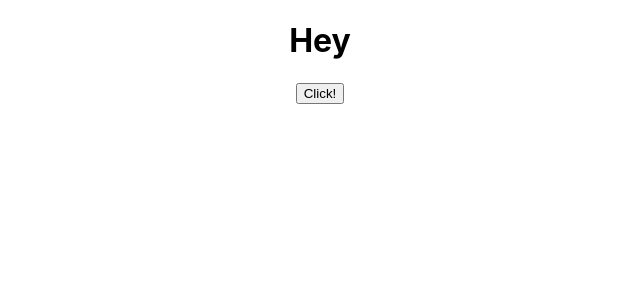
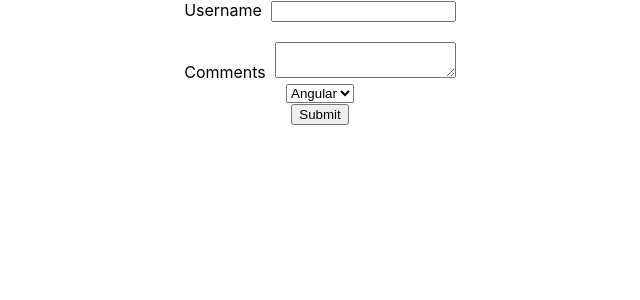
Before and after one commit to mayurpai/ReactJS, a React (Create React App) app: page / in a window 1280 px wide. Shown: the top 300 px of the page, without its empty margins (320-960 px from the left). Built offline with nearby package versions, Linux system fonts and the light colour scheme.

Commit message:
Forms, Conditional

```diff
--- a/src/App.js
+++ b/src/App.js
@@ -7,6 +7,14 @@ import Counter from "./components/Counter";
 import { Destructuring } from "./components/Destructuring";
 import FunctionClick from "./components/FunctionClick";
 import EventBind from "./components/EventBind";
+import ParentComponent from "./components/ParentComponent";
+import UserGreeting from "./components/UserGreeting";
+import NameList from "./components/NameList";
+import StyleSheet from "./components/StyleSheet";
+import "./appStyles.css";
+import styles from "./appStyles.module.css";
+import Form from "./components/Form";
+
 function App() {
   return (
     <div className="App">
@@ -25,7 +33,14 @@ function App() {
       {/* <Counter/> */}
       {/* <Destructuring name="Mayur" lname="Pai"></Destructuring> */}
       {/* <FunctionClick></FunctionClick> */}
-      <EventBind />
+      {/* <EventBind /> */}
+      {/* <ParentComponent /> */}
+      {/* <UserGreeting /> */}
+      {/* <NameList></NameList> */}
+      {/* <StyleSheet></StyleSheet>
+      <h1 className='error'>Error</h1>
+      <h1 className={styles.sucess}>Success</h1> */}
+      <Form></Form>
     </div>
   );
 }
--- /dev/null
+++ b/src/appStyles.css
@@ -0,0 +1,3 @@
+.error {
+    color: tomato;
+}
--- /dev/null
+++ b/src/appStyles.module.css
@@ -0,0 +1,3 @@
+.sucess {
+    color: seagreen;
+}
--- /dev/null
+++ b/src/components/ChildComponent.js
@@ -0,0 +1,9 @@
+import React from "react";
+
+export default function ChildComponent(props) {
+  return (
+    <div>
+      <button onClick={() => props.greetHandler('Mayur')}>Greet Parent</button>
+    </div>
+  );
+}
--- /dev/null
+++ b/src/components/Form.js
@@ -0,0 +1,71 @@
+import React, { Component } from "react";
+
+class Form extends Component {
+  constructor(props) {
+    super(props);
+
+    this.state = {
+      username: "",
+      textarea: "",
+      selection: "",
+    };
+  }
+
+  changeHandler = (event) => {
+    this.setState({
+      username: event.target.value,
+    });
+  };
+
+  changeHandlerTextArea = (event) => {
+    this.setState({
+      textarea: event.target.value,
+    });
+  };
+
+  changeHandlerSelection = (event) => {
+    this.setState({
+      selection: event.target.value,
+    });
+  };
+
+  handleSubmit = () => {
+    alert(
+      `${this.state.username} ${this.state.textarea} ${this.state.selection}`
+    );
+  };
+
+  render() {
+    const { username, textarea, selection } = this.state;
+    return (
+      <form onSubmit={this.handleSubmit}>
+        <div>
+          <label>Username &nbsp;</label>
+          <input
+            type="text"
+            value={username}
+            onChange={this.changeHandler}
+          ></input>
+          <div>
+            <br />
+            <label>Comments &nbsp;</label>
+            <textarea
+              value={textarea}
+              onChange={this.changeHandlerTextArea}
+            ></textarea>
+          </div>
+          <div>
+            <select value={selection} onChange={this.changeHandlerSelection}>
+              <option value="Angular">Angular</option>
+              <option value="React">React</option>
+              <option value="Vue">Vue</option>
+            </select>
+          </div>
+          <button type="submit">Submit</button>
+        </div>
+      </form>
+    );
+  }
+}
+
+export default Form;
--- /dev/null
+++ b/src/components/NameList.js
@@ -0,0 +1,32 @@
+import React from "react";
+
+function NameList() {
+  const names = ["Mayur", "Pai"];
+
+  const persons = [
+    {
+      id: 1,
+      fname: "Mayur",
+      lname: "Pai",
+    },
+    {
+      id: 2,
+      fname: "Swathi S",
+      lname: "Nayak",
+    },
+  ];
+  const personList = persons.map((person) => (
+    <h2>
+      My Name Is {person.fname} {person.lname}
+    </h2>
+  ));
+  const nameList = names.map((name) => <h2>{name}</h2>);
+  return (
+    <div>
+      <div>{nameList}</div>
+      <div>{personList}</div>
+    </div>
+  );
+}
+
+export default NameList;
--- /dev/null
+++ b/src/components/ParentComponent.js
@@ -0,0 +1,28 @@
+import React, { Component } from "react";
+import ChildComponent from "./ChildComponent";
+
+class ParentComponent extends Component {
+  constructor(props) {
+    super(props);
+
+    this.state = {
+      parentName: "Parent",
+    };
+
+    this.greetParent = this.greetParent.bind(this);
+  }
+
+  greetParent(childName) {
+    alert(`Hello ${this.state.parentName} From ${childName}`);
+  }
+
+  render() {
+    return (
+      <div>
+        <ChildComponent greetHandler={this.greetParent} />
+      </div>
+    );
+  }
+}
+
+export default ParentComponent;
--- /dev/null
+++ b/src/components/StyleSheet.js
@@ -0,0 +1,17 @@
+import React from "react";
+import "./myStyles.css";
+
+function StyleSheet() {
+  let heading = {
+    fontSize: "72px",
+    color: "red",
+  };
+  return (
+    <div>
+      <h1 className="primary size">StyleSheet</h1>
+      <h1 style={heading}>Inline StyleSheet</h1>
+    </div>
+  );
+}
+
+export default StyleSheet;
--- /dev/null
+++ b/src/components/UserGreeting.js
@@ -0,0 +1,42 @@
+import React, { Component } from "react";
+
+class UserGreeting extends Component {
+  constructor(props) {
+    super(props);
+
+    this.state = {
+      isLoggedIn: true,
+    };
+  }
+
+  // First Approach
+  //   render() {
+  //     if (this.state.isLoggedIn) {
+  //       return <div>Mayur</div>;
+  //     } else {
+  //       return <div>Pai</div>;
+  //     }
+  //   }
+
+  // Second Approach
+  //     render() {
+  //         let message
+  //         if (this.state.isLoggedIn)
+  //             message = <div>Mayur</div>
+  //         else
+  //             message = <div>Pai</div>
+  //         return <div>{message}</div>
+  //     }
+
+// Third Approach
+//   render() {
+//     return this.state.isLoggedIn ? <div>Mayur</div> : <div>Pai</div>;
+//   }
+
+// Forth Approach
+    render() {
+        return this.state.isLoggedIn && <div>Mayur</div>
+    }
+}
+
+export default UserGreeting;
--- /dev/null
+++ b/src/components/myStyles.css
@@ -0,0 +1,7 @@
+.primary {
+    color: aqua;
+}
+
+.size {
+    font-size: 72px;
+}
```
